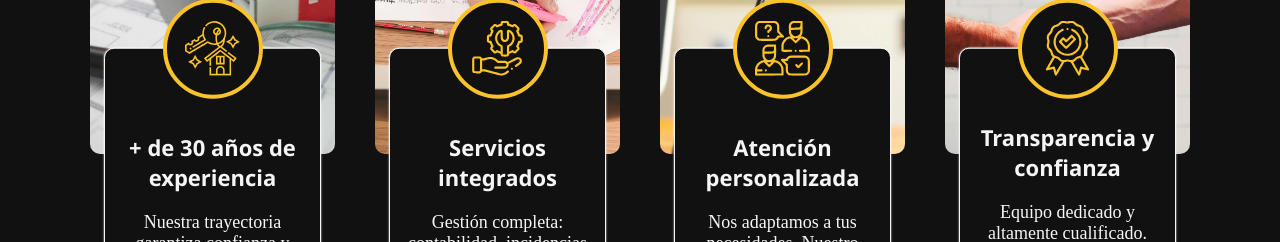
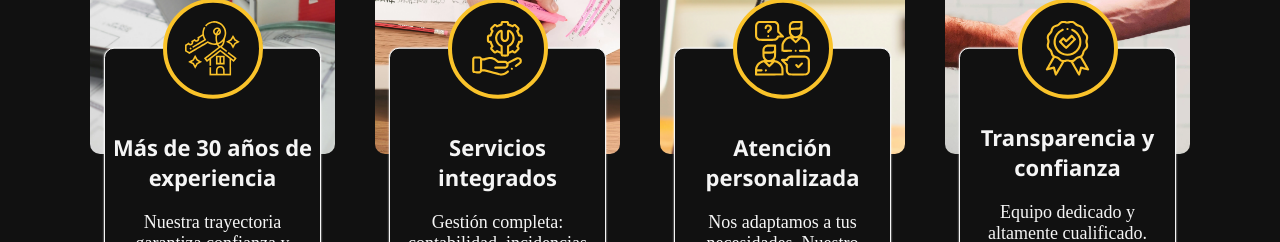
Before and after one commit to khachimarur80/GM-Fincas, a Vue app in the folder client/: page / in a window 1280 px wide. Shown: the part 1340-1582 px from the top of the page. Built offline with nearby package versions, Linux system fonts and the light colour scheme.

Commit message:
Update vk-services.vue

```diff
--- a/client/src/components/vk-services.vue
+++ b/client/src/components/vk-services.vue
@@ -47,7 +47,7 @@
             src: require("@/assets/icons/llave-de-casa.svg"),
             alt: "Icono de llave de casa",
           },
-          name: "+ de 30 años de experiencia",
+          name: "Más de 30 años de experiencia",
           text: "Nuestra trayectoria garantiza confianza y profesionalismo. ¡30 años liderando en gestión de comunidades!"
         },
         {
```
